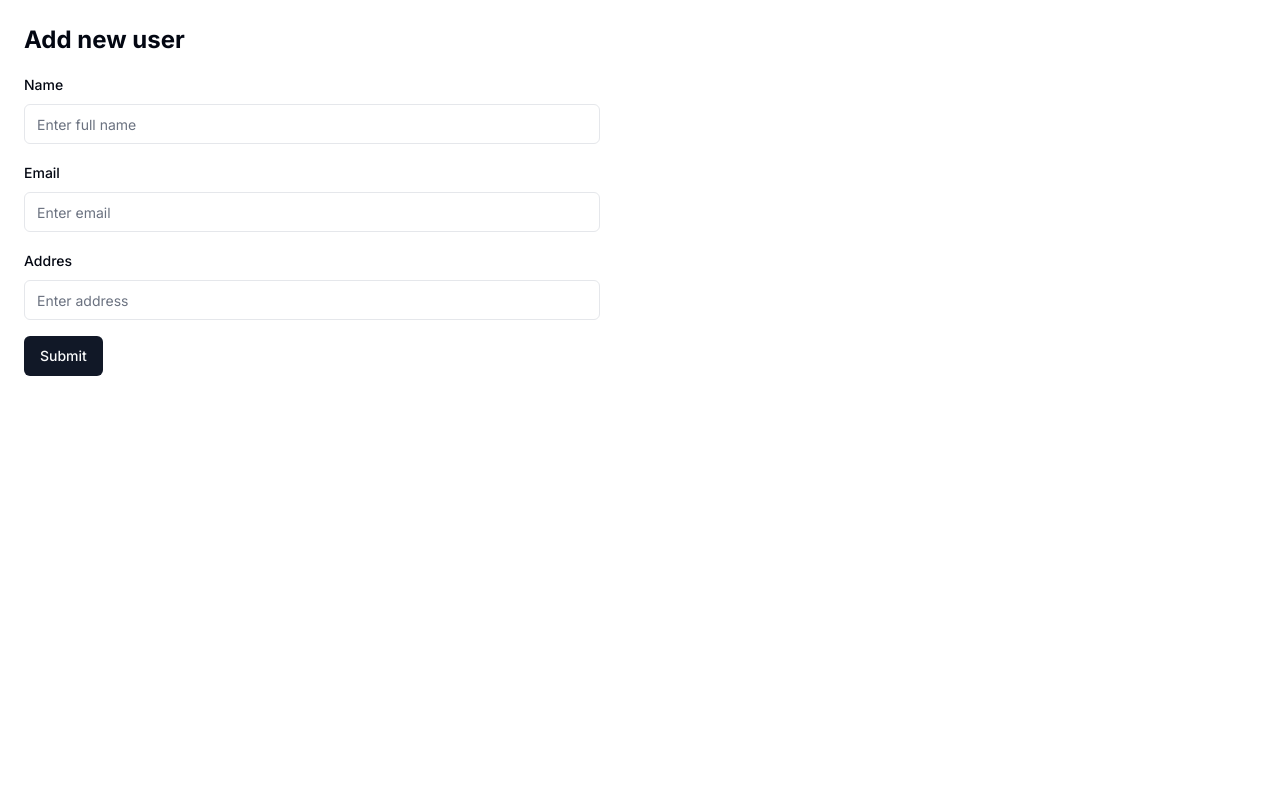
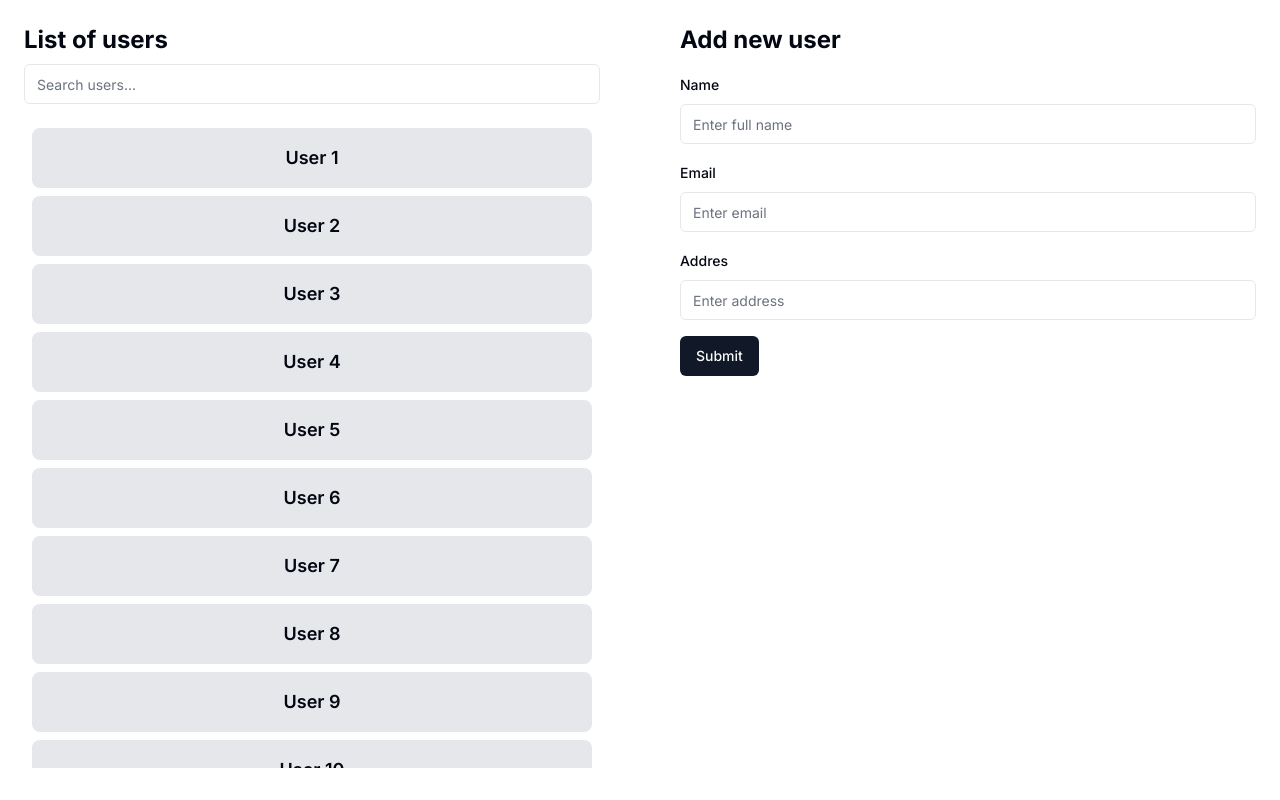
Before and after one commit to eltatata/Developer-Technical-Test, a Next.js app in the folder frontend/: page / in a window 1280 px wide. Built offline with nearby package versions, Linux system fonts and the light colour scheme.

Commit message:
frontend: user list

```diff
--- a/frontend/src/app/page.tsx
+++ b/frontend/src/app/page.tsx
@@ -1,8 +1,34 @@
 import UserForm from "@/components/UserForm";
+import UserList from "@/components/UserList";
 
 export default function Home() {
+  const users = [
+    { id: 1, name: "User 1", email: "user1@gmail.com", address: "123 Street" },
+    { id: 2, name: "User 2", email: "user2@gmail.com", address: "123 Street" },
+    { id: 3, name: "User 3", email: "user3@gmail.com", address: "123 Street" },
+    { id: 4, name: "User 4", email: "user4@gmail.com", address: "123 Street" },
+    { id: 5, name: "User 5", email: "user5@gmail.com", address: "123 Street" },
+    { id: 6, name: "User 6", email: "user6@gmail.com", address: "456 Avenue" },
+    { id: 7, name: "User 7", email: "user7@gmail.com", address: "456 Avenue" },
+    { id: 8, name: "User 8", email: "user8@gmail.com", address: "456 Avenue" },
+    { id: 9, name: "User 9", email: "user9@gmail.com", address: "456 Avenue" },
+    { id: 10, name: "User 10", email: "user10@gmail.com", address: "456 Avenue" },
+    { id: 11, name: "User 11", email: "user11@gmail.com", address: "789 Boulevard" },
+    { id: 12, name: "User 12", email: "user12@gmail.com", address: "789 Boulevard" },
+    { id: 13, name: "User 13", email: "user13@gmail.com", address: "789 Boulevard" },
+    { id: 14, name: "User 14", email: "user14@gmail.com", address: "789 Boulevard" },
+    { id: 15, name: "User 15", email: "user15@gmail.com", address: "789 Boulevard" },
+    { id: 16, name: "User 16", email: "user16@gmail.com", address: "1010 Lane" },
+    { id: 17, name: "User 17", email: "user17@gmail.com", address: "1010 Lane" },
+    { id: 18, name: "User 18", email: "user18@gmail.com", address: "1010 Lane" },
+    { id: 19, name: "User 19", email: "user19@gmail.com", address: "1010 Lane" },
+    { id: 20, name: "User 20", email: "user20@gmail.com", address: "1010 Lane" },
+  ];
+
+
   return (
     <main className="grid grid-cols-1 md:grid-cols-2 w-full max-w-7xl mx-auto gap-20 p-6">
+      <UserList users={users} />
       <UserForm />
     </main>
   );
--- /dev/null
+++ b/frontend/src/components/UserList.tsx
@@ -0,0 +1,29 @@
+import Link from "next/link";
+import { Input } from "./ui/input";
+
+
+interface UserListProps {
+  users: User[];
+}
+
+export default function UserList({ users }: UserListProps) {
+  return (
+    <div className="space-y-6">
+      <div className="space-y-2">
+        <h2 className="text-2xl font-bold">List of users</h2>
+        <Input type="search" placeholder="Search users..." />
+      </div>
+      <div className="space-y-2 max-h-[35vh] md:max-h-[80vh] overflow-y-auto px-2">
+        {users.map((user) => (
+          <Link
+            key={user.id}
+            href={`/users/${user.id}`}
+            className="block text-lg font-semibold text-center bg-gray-200 hover:underline hover:bg-gray-300 rounded-lg py-4"
+          >
+            {user.name}
+          </Link>
+        ))}
+      </div>
+    </div>
+  )
+}
--- /dev/null
+++ b/frontend/src/types.ts
@@ -0,0 +1,6 @@
+interface User {
+  id: number;
+  name: string;
+  email: string;
+  address: string;
+}
```
